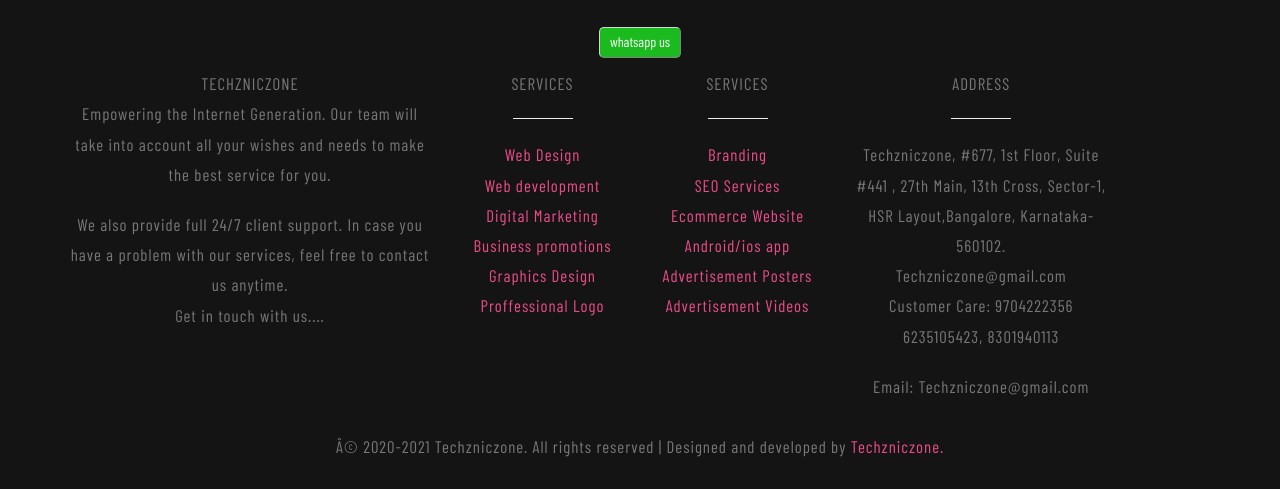
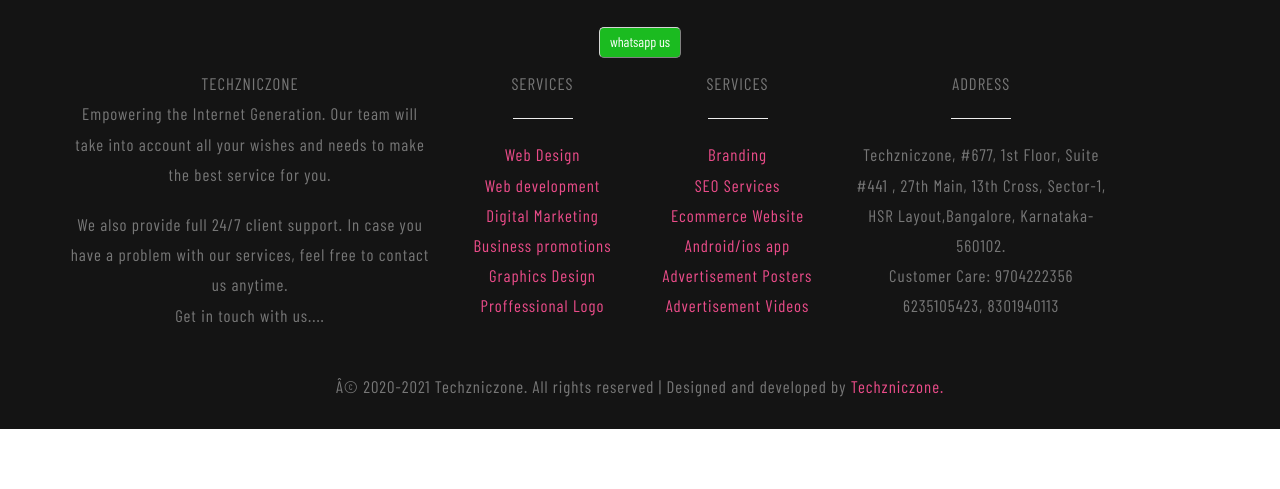
Before and after one commit to Techno-Official/updated, a plain HTML site: page index.html in a window 1280 px wide. Shown: the part 11387-11876 px from the top of the page. After the commit the page ends 11816 px from the top, so only its background shows below. Drawn offline with nearby package versions, Linux system fonts and the light colour scheme; a web font is replaced by a local one.

Commit message:
footer updated

```diff
--- a/index.html
+++ b/index.html
@@ -1488,15 +1488,13 @@
 									<i></i> Techzniczone, #677, 1st Floor, Suite #441 , 27th Main, 13th Cross, Sector-1,
 									HSR Layout,Bangalore, Karnataka-560102.
 								</p>
-								<p class="text-white">
-									<i></i> Techzniczone@gmail.com
-								</p>
+
 								<p class="text-white">
 									<i></i> Customer Care: 9704222356
 									6235105423, 8301940113
 								</p><br>
 
-								<p>Email: Techzniczone@gmail.com</p>
+								<p></p>
 							</div>
 							<!-- Grid column -->
 
```
